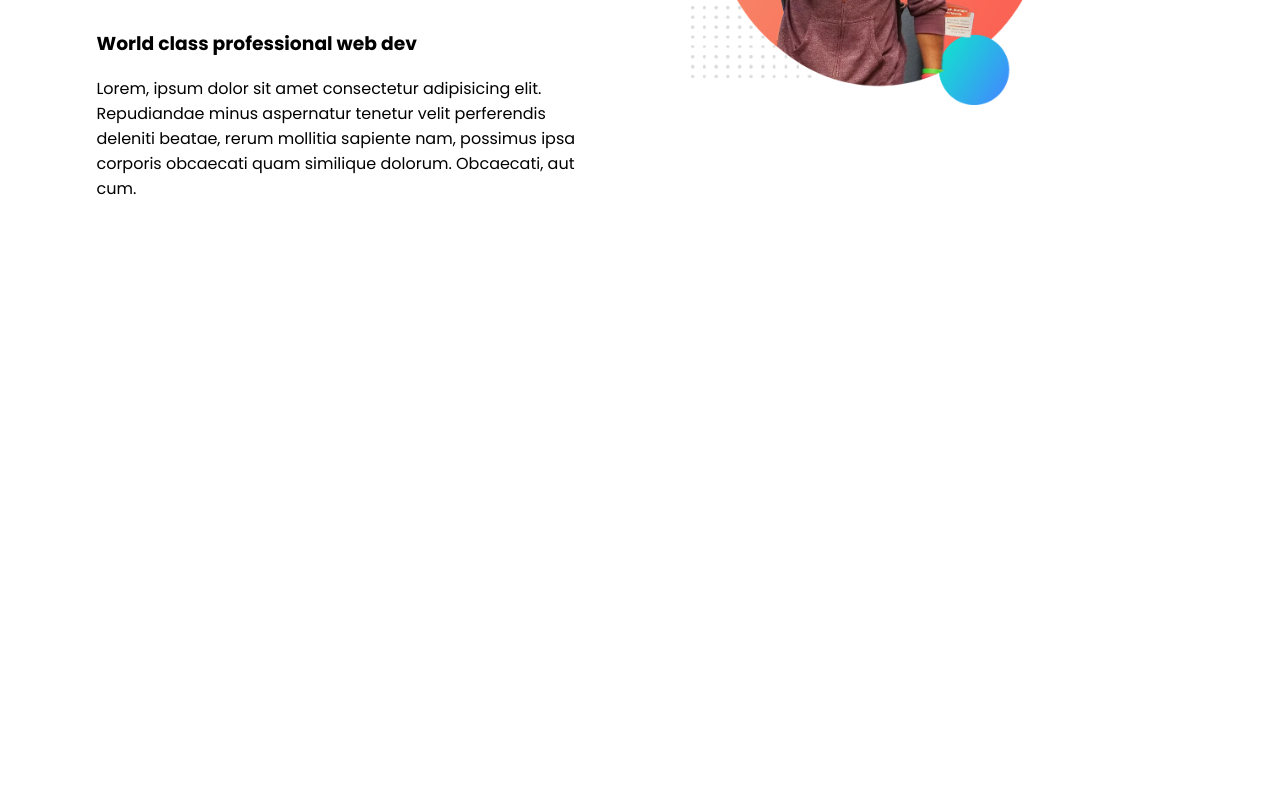
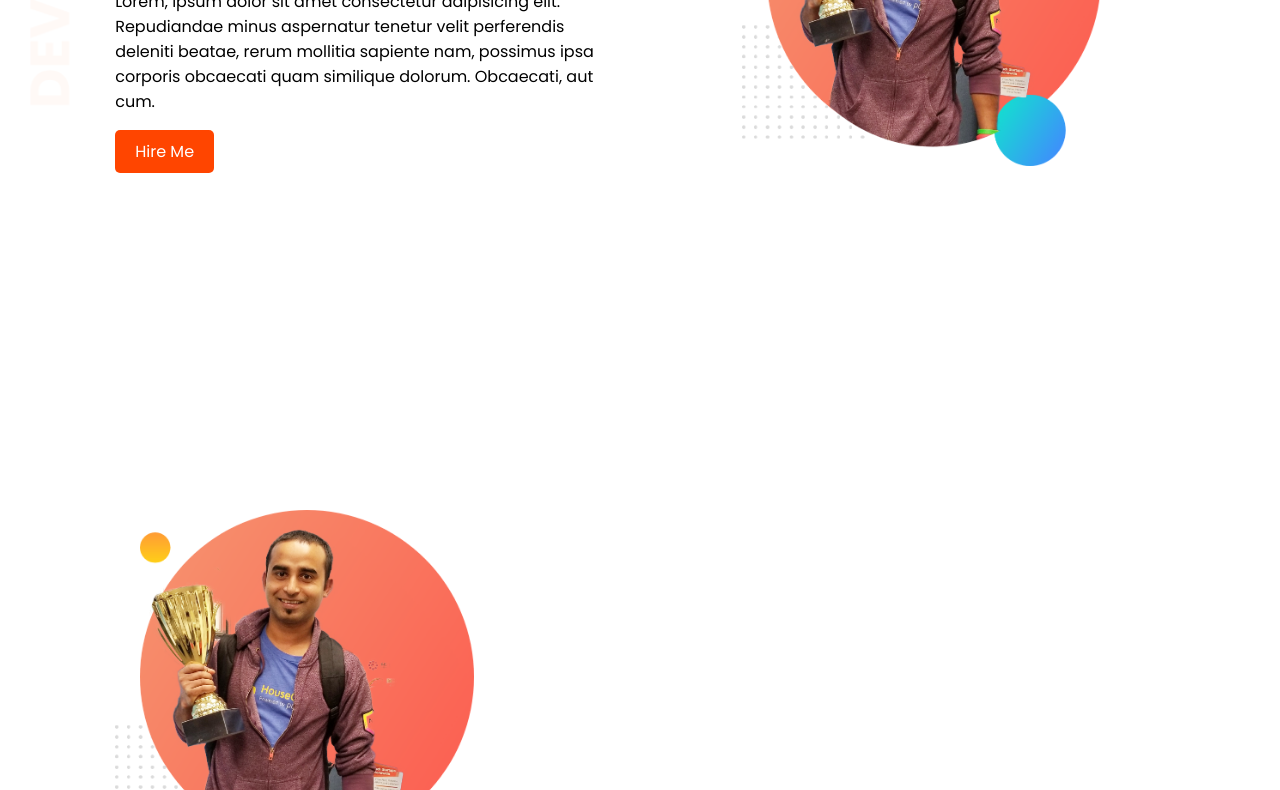
Before and after one commit to abdulawalanupam/learning-project-1, a plain HTML site: page index.html in a window 1280 px wide. Shown: the part 254-1044 px from the top of the page. Before the commit the page ends 800 px from the top, so only its background shows below. Drawn offline with Linux system fonts and the light colour scheme.

Commit message:
2nd push

```diff
--- a/index.html
+++ b/index.html
@@ -11,13 +11,23 @@
 </head>
 
 <body>
-    <section>
+    <section class="top-banner">
         <div class="half-width">
             <h1>Welcome to</h1>
             <h1> <span class="h1-highlight">Peter Parker</span> World</h1>
             <h3>World class professional web dev</h3>
-            <p>Lorem, ipsum dolor sit amet consectetur adipisicing elit. Repudiandae minus aspernatur tenetur velit perferendis deleniti beatae, rerum mollitia sapiente nam, possimus ipsa corporis obcaecati quam similique dolorum. Obcaecati, aut cum.</p>
+            <p>Lorem, ipsum dolor sit amet consectetur adipisicing elit. Repudiandae minus aspernatur tenetur velit
+                perferendis deleniti beatae, rerum mollitia sapiente nam, possimus ipsa corporis obcaecati quam
+                similique dolorum. Obcaecati, aut cum.</p><br>
+            <a class="link-btn" target="_blank" href="https://www.google.com">Hire Me</a>
         </div>
+        <div class="half-width">
+            <img src="images/jhankar.png" alt="">
+        </div>
+    </section>
+
+
+    <section>
         <div class="half-width">
             <img src="images/jhankar.png" alt="">
         </div>
@@ -29,8 +39,6 @@
 
 
 
-
-
 </body>
 
 </html>
--- a/style.css
+++ b/style.css
@@ -1,19 +1,34 @@
-*{
-    font-family: 'Poppins', sans-serif;
+* {
+  margin: 0;
+  font-family: "Poppins", sans-serif;
 }
 
-h1{
+h1 {
   font-size: 50px;
 }
-.h1-highlight{
+.h1-highlight {
   color: orangered;
 }
-.half-width{
+.half-width {
   width: 40%;
   float: left;
-    margin-left: 5%;
+  margin-left: 7%;
+  margin-top: 5%;
   padding-left: 2%;
 }
-.half-width img{
+.half-width img {
   width: 70%;
 }
+.top-banner {
+  height: 700px;
+  background-image: url("images/top-banner.png");
+  background-repeat: no-repeat;
+}
+
+.link-btn {
+    text-decoration: none;
+    padding: 10px 20px;
+    color: white;
+    background-color: orangered;
+    border-radius: 5px;
+}
```
Lines whose indentation alone changed are shown as unchanged.
